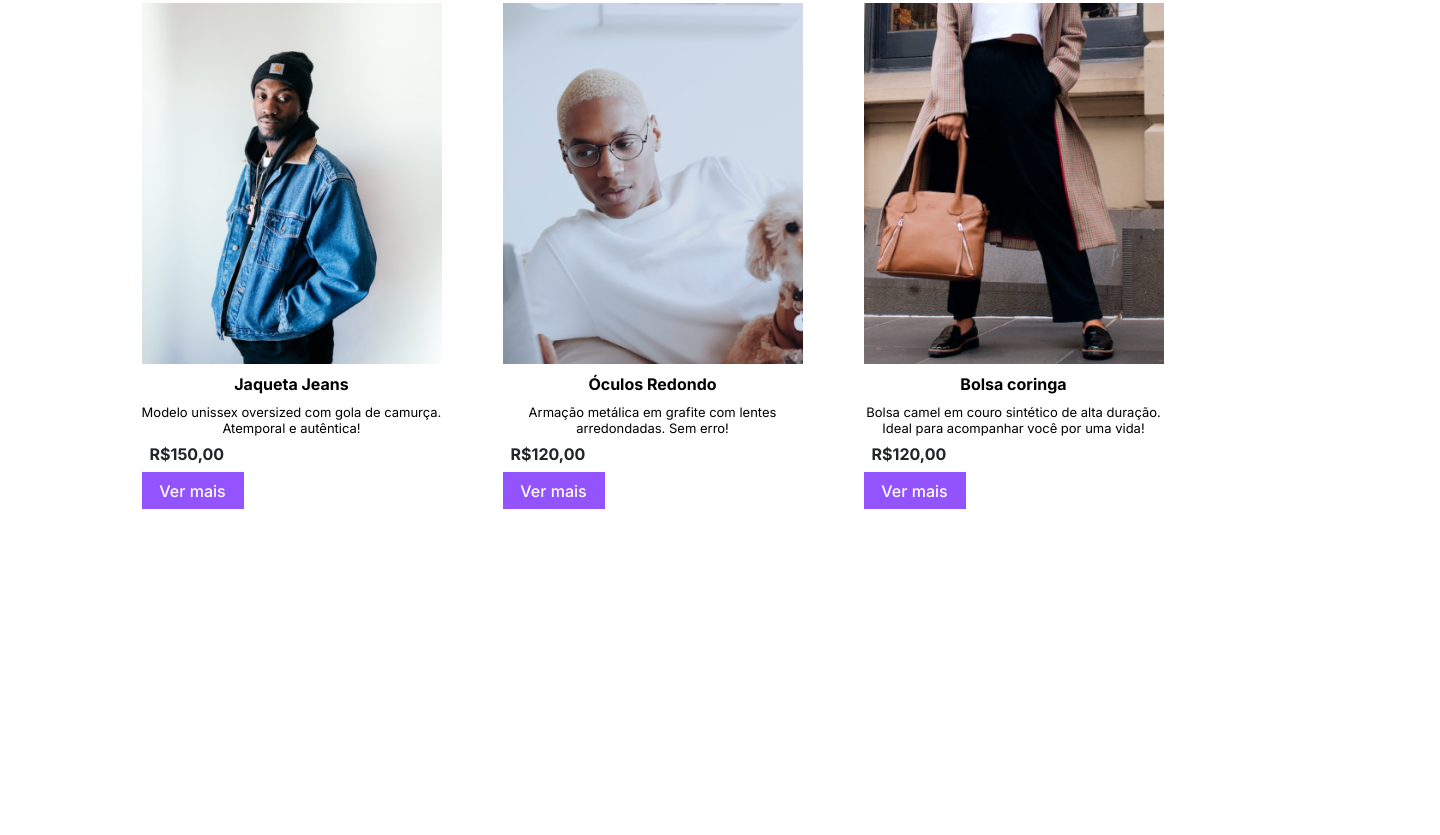
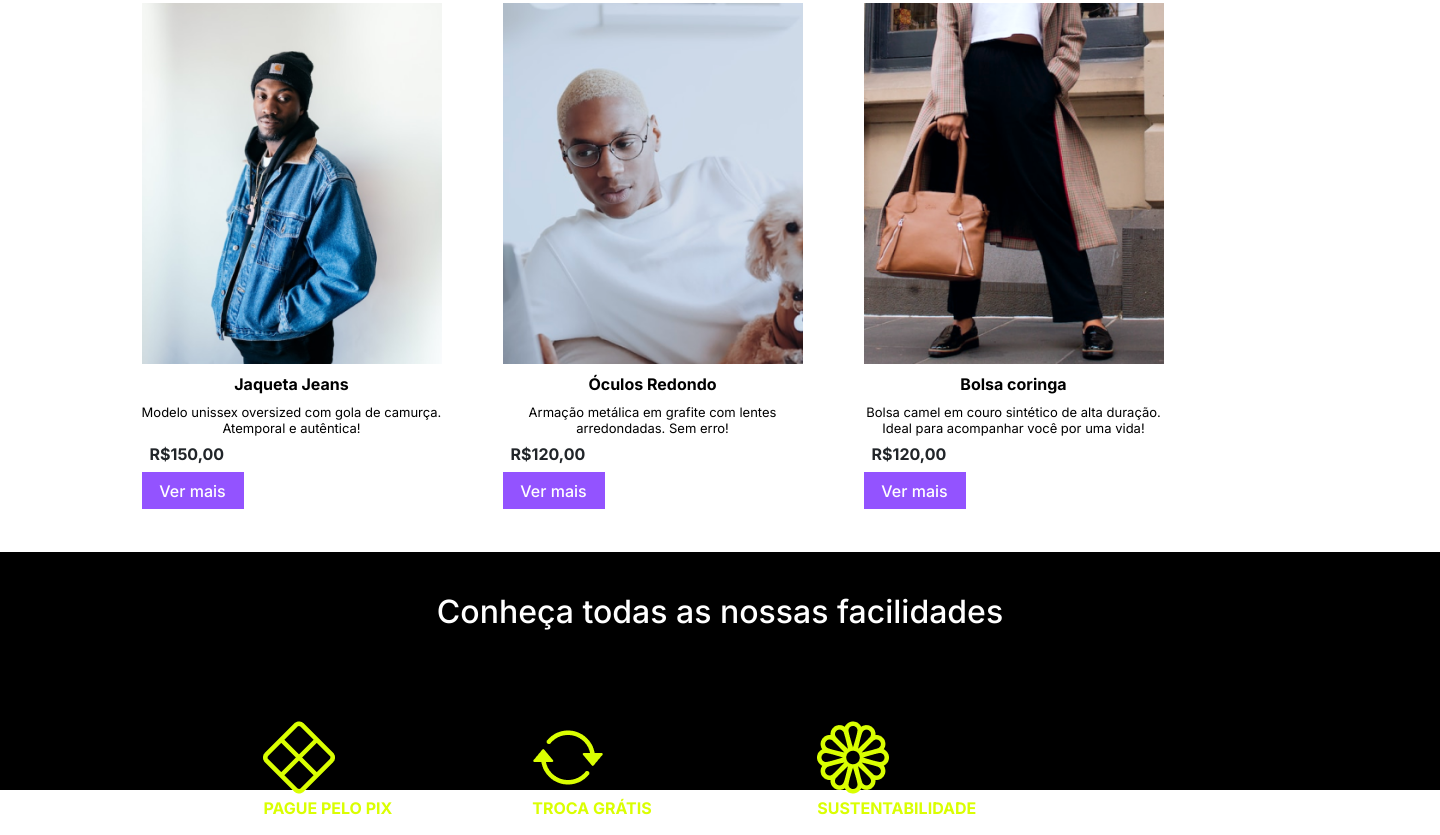
Before and after one commit to robson-haaland/challengealura, a website: page index.html in a window 1280 px wide. Shown: the part 1406-2241 px from the top of the page, 1440 px wide, since content can reach past the window. Before the commit the page ends 1915 px from the top, so only its background shows below. Drawn offline with nearby package versions, Linux system fonts and the light colour scheme.

Commit message:
Add files via upload

```diff
--- a/index.html
+++ b/index.html
@@ -114,7 +114,8 @@
             <div class="card">
                 <img src="img/Imagens Cards/Tenis.png" alt="Tenis">
                 <span class="nome-produto">Tênis Chunky</span>
-                <p class="produto-descricao">Snicker casual com solado mais alto e modelagem robusta. Modelo unissex.</p>
+                <p class="produto-descricao">Snicker casual com solado mais alto e modelagem robusta. Modelo unissex.
+                </p>
                 <p class="preco-produto">R$250,00</p>
                 <a href="#" target="_self">
                     <button class="ver-mais-btn">Ver mais</button>
@@ -141,7 +142,8 @@
             <div class="card">
                 <img src="img/Imagens Cards/Bolsa.png" alt="Bolsa">
                 <span class="nome-produto">Bolsa coringa</span>
-                <p class="produto-descricao">Bolsa camel em couro sintético de alta duração. Ideal para acompanhar você por uma vida!</p>
+                <p class="produto-descricao">Bolsa camel em couro sintético de alta duração. Ideal para acompanhar você
+                    por uma vida!</p>
                 <p class="preco-produto">R$120,00</p>
                 <a href="#" target="_self">
                     <button class="ver-mais-btn">Ver mais</button>
@@ -149,6 +151,26 @@
             </div>
 
 
+        </div>
+    </section>
+
+    <section class="redes-sociais">
+        <h3 class="redes-titulo">Conheça todas as nossas facilidades</h3>
+        <div class="redes-container">
+            <img src="img/Ícones/x-diamond (2).png" alt="Pix">
+            <h4 class="redes-subtitulo">PAGUE PELO PIX</h4>
+            <p class="redes-descricao">Ganhe 5% OFF em
+                pagamentos via PIX</p>
+        </div>
+        <div class="redes-container">
+            <img src="img/Ícones/arrow-repeat (2).png" alt="Troca">
+            <h4 class="redes-subtitulo">TROCA GRÁTIS</h4>
+            <p class="redes-descricao">Fique livre para trocar em até 30 dias.</p>
+        </div>
+        <div class="redes-container">
+            <img src="img/Ícones/flower1 (3).png" alt="Sustentabilidade">
+            <h4 class="redes-subtitulo">SUSTENTABILIDADE</h4>
+            <p class="redes-descricao">Moda responsável, que respeita o meio ambiente.</p>
         </div>
     </section>
 
```
